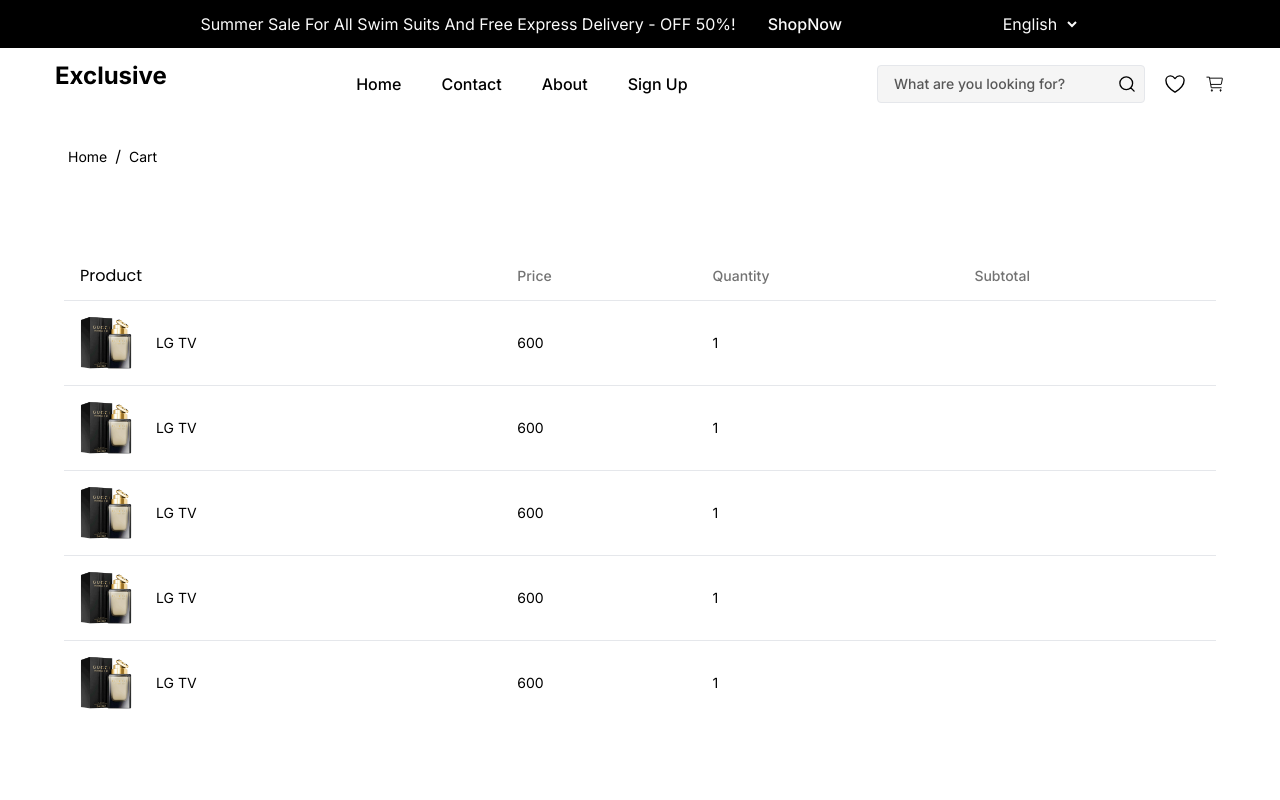
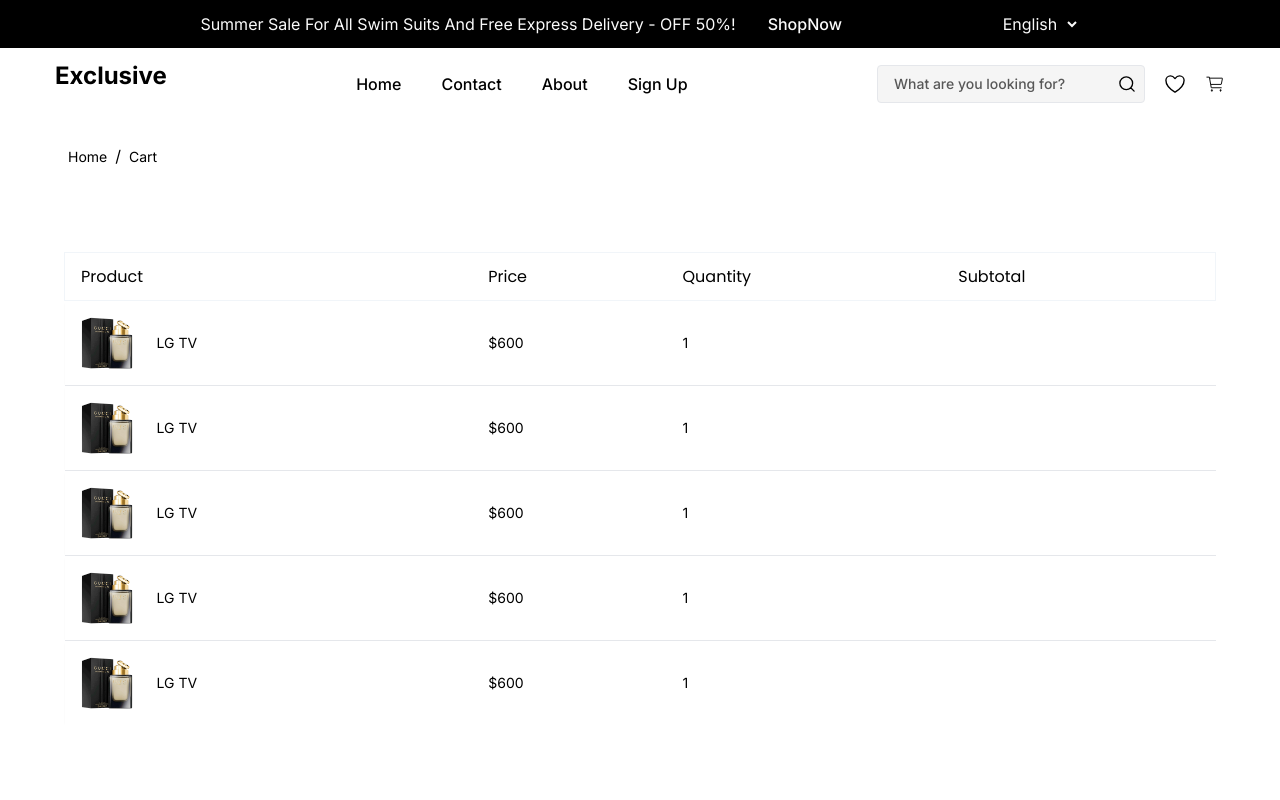
Before and after one commit to codegiyu/e-commerce-mini, a React (Vite) app: page /cart in a window 1280 px wide. Shown: the top 800 px of the page. Built offline with nearby package versions, Linux system fonts and the light colour scheme.

Commit message:
cart table still in progress

```diff
--- a/src/components/cartTable/column.tsx
+++ b/src/components/cartTable/column.tsx
@@ -20,8 +20,8 @@
     id: "product",
     accessorFn: row => ({ id: row.id, name: row.name, image: row.image }) satisfies ProductColumn,
     header: () => (
-      <div>
-        <h2 className="text-[16px] font-poppins font-normal text-black">Product</h2>
+      <div className="">
+        <h2 className="text-[16px] font-poppins font-normal text-black ">Product</h2>
       </div>
     ),
     cell: ({row}) => {
@@ -41,14 +41,32 @@
   },
   {
     accessorKey: "price",
-    header: "Price"
+    header: () => (
+      <div>
+        <h2 className="text-[16px] font-poppins font-normal text-black">Price</h2>
+      </div>
+    ),
+    cell: ({row}) => {
+      const price = row.original.price
+      return (
+         <span>${price}</span>
+      );
+    },
   },
   {
     accessorKey: "quantity",
-    header: "Quantity",
+    header: () => (
+      <div>
+        <h2 className="text-[16px] font-poppins font-normal text-black">Quantity</h2>
+      </div>
+    ),
   },
   {
     accessorKey: "subtotal",
-    header: "Subtotal",
+    header: () => (
+      <div>
+        <h2 className="text-[16px] font-poppins font-normal text-black">Subtotal</h2>
+      </div>
+    ),
   },
 ]
--- a/src/components/cartTable/data-table.tsx
+++ b/src/components/cartTable/data-table.tsx
@@ -36,7 +36,7 @@
       <Table>
         <TableHeader>
           {table.getHeaderGroups().map((headerGroup) => (
-            <TableRow key={headerGroup.id} className="px-10 py-6 bg-white rounded shadow-sm">
+            <TableRow key={headerGroup.id} className="px-10 py-6 bg-white shadow-sm rounded-lg border border-slate-100 ">
               {headerGroup.headers.map((header) => {
                 return (
                   <TableHead key={header.id}>
@@ -58,10 +58,10 @@
               <TableRow
                 key={row.id}
                 data-state={row.getIsSelected() && "selected"}
-                className="px-10 py-6 bg-white rounded shadow-sm mb-5"
+                className="px-10 py-6 bg-white rounded shadow-sm mb-5 "
               >
                 {row.getVisibleCells().map((cell) => (
-                  <TableCell key={cell.id}>
+                  <TableCell key={cell.id} >
                     {flexRender(cell.column.columnDef.cell, cell.getContext())}
                   </TableCell>
                 ))}
```
